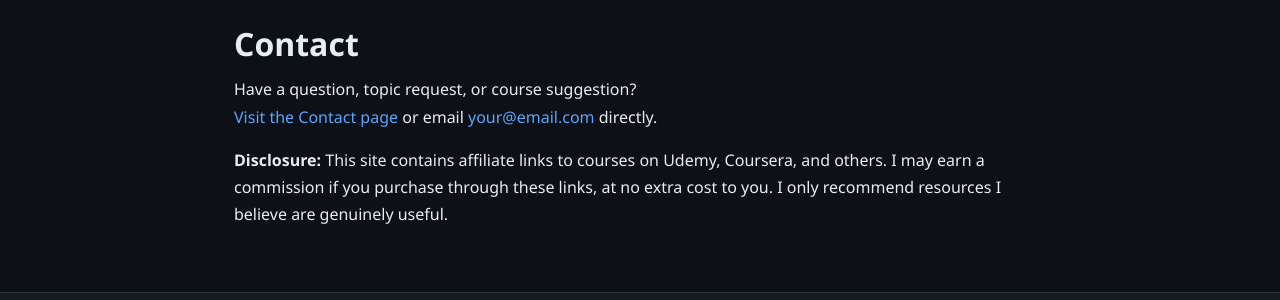
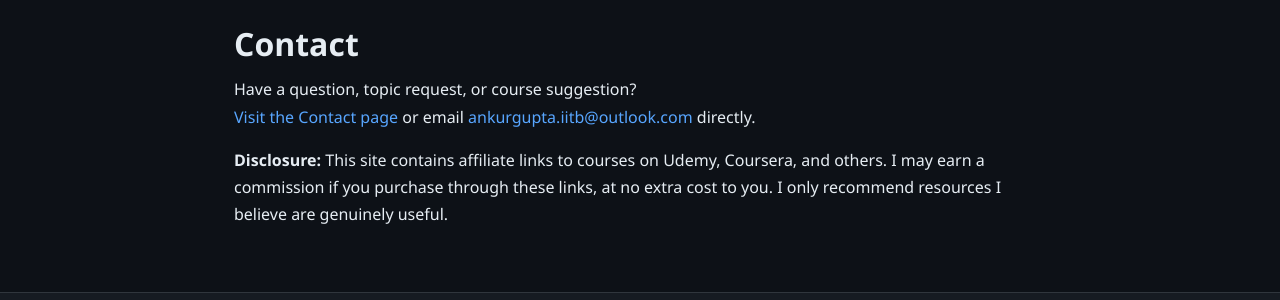
Before and after one commit to ankur-gupta-29/chipcraft-academy, a Jekyll site: the page built from about.md, in a window 1280 px wide and 900 px high, scrolled down 1094 px. Shown: the part 294-594 px from the top of the window. Built offline with Jekyll 4.4.1, drawn with Linux system fonts in a browser that asks for light colours.

Commit message:
Set contact email to ankurgupta.iitb@outlook.com
Co-Authored-By: Claude Sonnet 4.6 <noreply@anthropic.com>

```diff
--- a/_config.yml
+++ b/_config.yml
@@ -8,7 +8,7 @@ baseurl: "/chipcraft-academy"
 
 author:
   name: ChipCraft Academy
-  email: your@email.com
+  email: ankurgupta.iitb@outlook.com
 
 # Theme
 theme: minima
```
